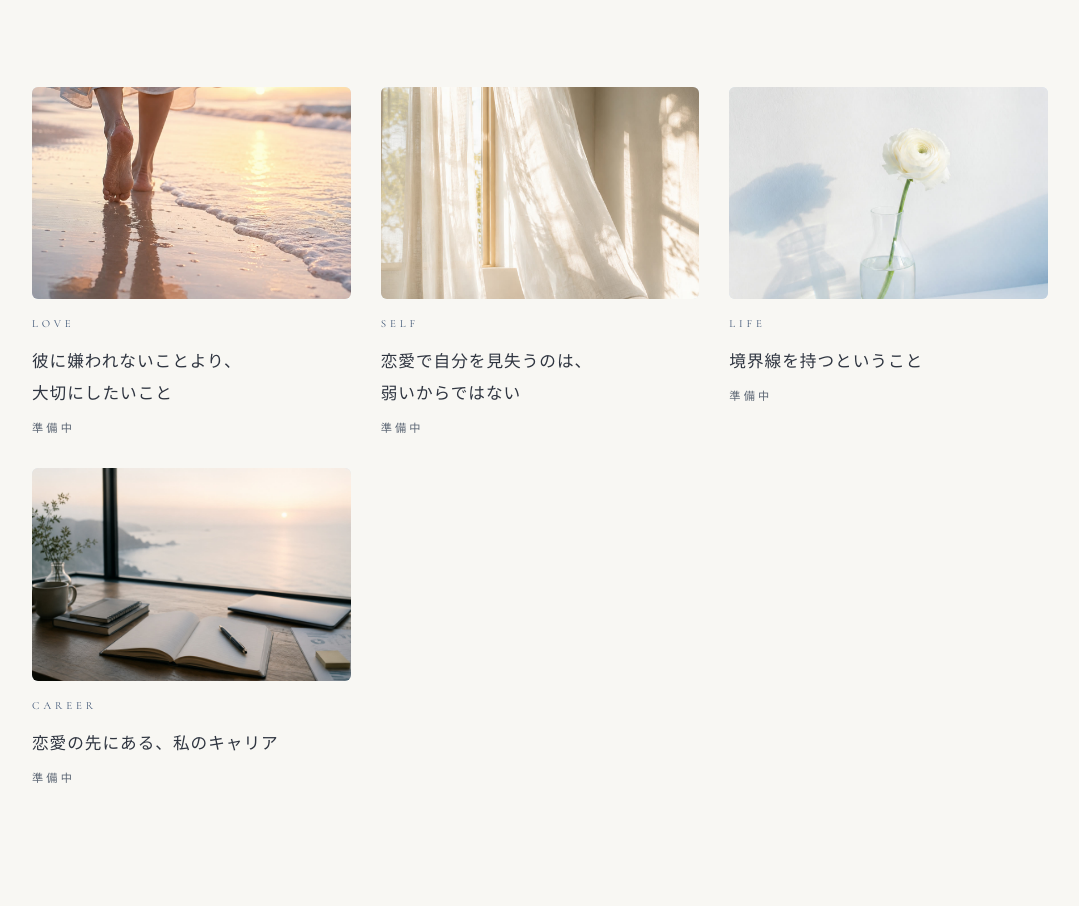
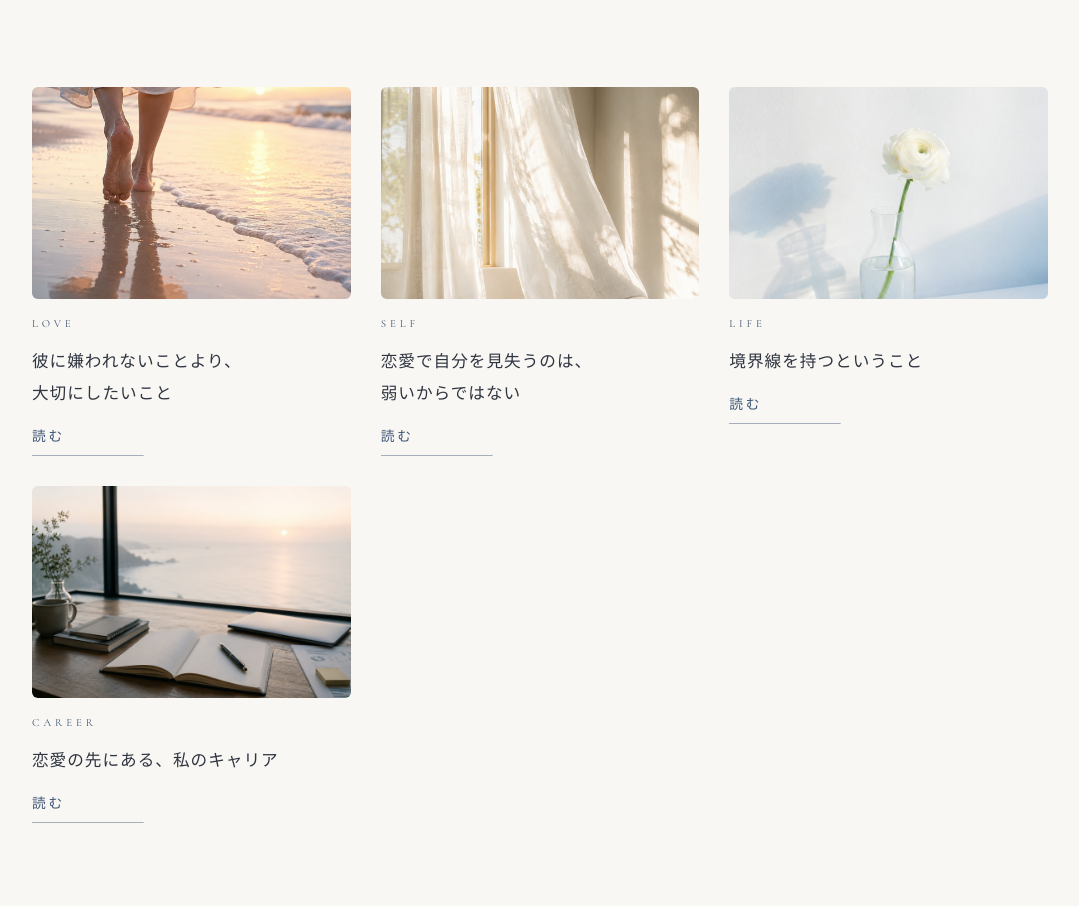
Before and after one commit to starlitkoyo/pale-hour, a plain HTML site: page journal/index.html in a window 1280 px wide. Shown: the part 986-1892 px from the top of the page, without its empty margins (100-1179 px from the left). Drawn offline with nearby package versions, Linux system fonts and the light colour scheme.

Commit message:
Add files via upload

```diff
--- a/journal/index.html
+++ b/journal/index.html
@@ -29,10 +29,7 @@
 
 <header class="site-header" id="siteHeader">
   <a class="brand" href="../">
-    <svg class="brand__mark" viewBox="0 0 32 32" fill="none" stroke-width="1" aria-hidden="true">
-      <circle cx="16" cy="16" r="12.5"/><path d="M6.5 19.5h19"/><path d="M11.5 19.5a4.5 4.5 0 0 1 9 0"/>
-      <path d="M16 10.5v2.2M10.8 12.6l1.5 1.5M21.2 12.6l-1.5 1.5" stroke-linecap="round"/>
-    </svg>
+    <span class="brand__mark" aria-hidden="true"></span>
     <span class="brand__name">Pale Hour</span>
   </a>
   <div class="header-right">
@@ -71,7 +68,7 @@
       </div>
 
       <!-- 注目記事 -->
-      <a class="feature-card jcard reveal" href="article-template/">
+      <a class="feature-card jcard reveal" href="reply-night/">
         <div class="jcard__thumb"><img src="../assets/images/common/night-bedside.jpg" alt="夜のベッドサイドに置かれたスマートフォンとマグカップ"></div>
         <div>
           <div class="jcard__cat">Self</div>
@@ -83,30 +80,30 @@
 
       <!-- 記事カード一覧（記事が増えたらこのグリッドに追加。本文は article-template を複製して作る） -->
       <div class="journal__grid">
-        <div class="jcard reveal">
+        <a class="jcard reveal" href="being-liked/">
           <div class="jcard__thumb"><img src="../assets/images/common/beach-walk.jpg" alt="朝の光の中、浜辺を裸足で歩く女性の足元" loading="lazy"></div>
           <div class="jcard__cat">Love</div>
           <h3 class="jcard__title">彼に嫌われないことより、大切にしたいこと</h3>
-          <span class="jcard__soon">準備中</span>
-        </div>
-        <div class="jcard reveal">
+          <span class="tlink" style="margin-top:1em">読む</span>
+        </a>
+        <a class="jcard reveal" href="losing-yourself/">
           <div class="jcard__thumb"><img src="../assets/images/common/morning-curtain.jpg" alt="朝の光に揺れる白いカーテン" loading="lazy"></div>
           <div class="jcard__cat">Self</div>
           <h3 class="jcard__title">恋愛で自分を見失うのは、弱いからではない</h3>
-          <span class="jcard__soon">準備中</span>
-        </div>
-        <div class="jcard reveal">
+          <span class="tlink" style="margin-top:1em">読む</span>
+        </a>
+        <a class="jcard reveal" href="boundaries/">
           <div class="jcard__thumb"><img src="../assets/images/common/white-flower.jpg" alt="窓辺の一輪挿しに立つ白い花" loading="lazy"></div>
           <div class="jcard__cat">Life</div>
           <h3 class="jcard__title">境界線を持つということ</h3>
-          <span class="jcard__soon">準備中</span>
-        </div>
-        <div class="jcard reveal">
+          <span class="tlink" style="margin-top:1em">読む</span>
+        </a>
+        <a class="jcard reveal" href="love-and-career/">
           <div class="jcard__thumb"><img src="../assets/images/common/desk-sunrise.jpg" alt="夜明けの海を望む机に開かれたノートとペン" loading="lazy"></div>
           <div class="jcard__cat">Career</div>
           <h3 class="jcard__title">恋愛の先にある、私のキャリア</h3>
-          <span class="jcard__soon">準備中</span>
-        </div>
+          <span class="tlink" style="margin-top:1em">読む</span>
+        </a>
       </div>
     </div>
   </section>
@@ -127,10 +124,7 @@
     <div class="footer-grid">
       <div class="footer-brand">
         <a class="brand" href="../">
-          <svg class="brand__mark" viewBox="0 0 32 32" fill="none" stroke-width="1" aria-hidden="true">
-            <circle cx="16" cy="16" r="12.5"/><path d="M6.5 19.5h19"/><path d="M11.5 19.5a4.5 4.5 0 0 1 9 0"/>
-            <path d="M16 10.5v2.2M10.8 12.6l1.5 1.5M21.2 12.6l-1.5 1.5" stroke-linecap="round"/>
-          </svg>
+          <span class="brand__mark" aria-hidden="true"></span>
           <span class="brand__name">Pale Hour</span>
         </a>
         <p>恋愛から、自分へ。</p>
```
